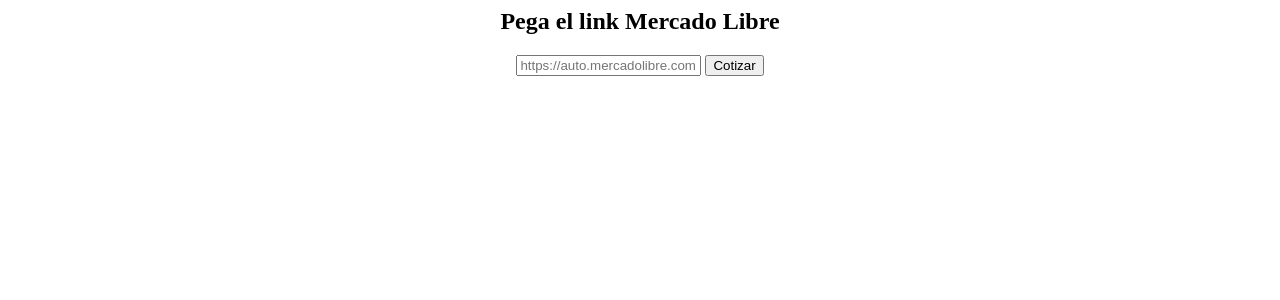
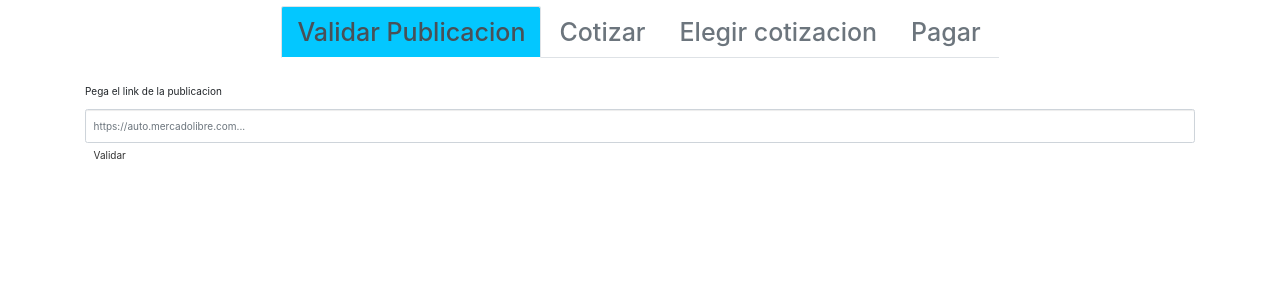
Before and after one commit to joaquinpunales1992/check_my_car, a Django app: template checkmycar/checkmycar/pages/templates/request_step.html in a window 1280 px wide. Shown: the top 300 px of the page. Run offline with Django 4.2, Linux system fonts and the light colour scheme; the template is opened without the code that fills it, so the values that code supplies are empty; some libraries are stand-ins or nearby versions.

Commit message:
template tweaks

```diff
--- a/checkmycar/checkmycar/checkmycar/settings.py
+++ b/checkmycar/checkmycar/checkmycar/settings.py
@@ -112,6 +112,11 @@
 
 STATIC_URL = "static/"
 
+STATICFILES_DIRS = [
+    BASE_DIR / "static",
+    '/var/www/static/',
+]
+
 # Default primary key field type
 # https://docs.djangoproject.com/en/4.1/ref/settings/#default-auto-field
 
--- a/checkmycar/checkmycar/checkmycar/urls.py
+++ b/checkmycar/checkmycar/checkmycar/urls.py
@@ -18,5 +18,5 @@
 
 urlpatterns = [
     path("admin/", admin.site.urls),
-    path("pages/", include("pages.urls"))
+    path("", include("pages.urls"))
 ]
--- /dev/null
+++ b/checkmycar/checkmycar/pages/templates/base.html
@@ -0,0 +1,52 @@
+<link rel="stylesheet" href="https://maxcdn.bootstrapcdn.com/bootstrap/3.4.1/css/bootstrap.min.css">
+<!-- jQuery library -->
+<!-- Latest compiled JavaScript -->
+<script src="https://maxcdn.bootstrapcdn.com/bootstrap/3.4.1/js/bootstrap.min.js"></script>
+<script src="https://code.jquery.com/jquery-3.2.1.slim.min.js" integrity="sha384-KJ3o2DKtIkvYIK3UENzmM7KCkRr/rE9/Qpg6aAZGJwFDMVNA/GpGFF93hXpG5KkN" crossorigin="anonymous"></script>
+<script src="https://cdn.jsdelivr.net/npm/popper.js@1.12.9/dist/umd/popper.min.js" integrity="sha384-ApNbgh9B+Y1QKtv3Rn7W3mgPxhU9K/ScQsAP7hUibX39j7fakFPskvXusvfa0b4Q" crossorigin="anonymous"></script>
+<script src="https://cdn.jsdelivr.net/npm/bootstrap@4.0.0/dist/js/bootstrap.min.js" integrity="sha384-JZR6Spejh4U02d8jOt6vLEHfe/JQGiRRSQQxSfFWpi1MquVdAyjUar5+76PVCmYl" crossorigin="anonymous"></script>
+<link rel="stylesheet" href="https://cdn.jsdelivr.net/npm/bootstrap@4.0.0/dist/css/bootstrap.min.css" integrity="sha384-Gn5384xqQ1aoWXA+058RXPxPg6fy4IWvTNh0E263XmFcJlSAwiGgFAW/dAiS6JXm" crossorigin="anonymous">
+<style>
+    .flex {
+    display: flex;
+    font-size: 30px;
+    text-align: center;
+    border-width:10px ;
+    }
+    .flex2 {
+    justify-content: space-around;
+    border-width: 5px;
+    border-color: rgb(206, 206, 107);
+    border-style:dashed;
+    margin-bottom: 5px;
+
+    }
+    .flex3 {
+    justify-content: space-between;
+    }
+    .flex-items {
+    margin: 10px;
+    text-align: center;
+    font-size: 10px;
+    border-width:7px ;
+
+    }
+
+    .flex-items-workshop {
+    margin: 10px;
+    text-align: center;
+    font-size: 10px;
+    border-width:7px ;
+    border-color: black;
+    }
+</style>
+
+
+
+<div class="container" id="myWizard">
+    {% block nav %}
+    {% endblock %}
+
+    {% block content %}
+    {% endblock %}
+ </div>
--- a/checkmycar/checkmycar/pages/templates/request_step.html
+++ b/checkmycar/checkmycar/pages/templates/request_step.html
@@ -1,9 +1,24 @@
+{% extends 'base.html' %}
 
-<center>
-    <h2>Pega el link Mercado Libre</h2>
-    <form method="GET" action="" id="validar_link">
-        <input name="form_id" value="validate" type="hidden"/>
-        <input class="searchfield" id="searchbox" name="publication_link" type="text" value="{{ request.GET.q }}" placeholder="https://auto.mercadolibre.com..."/>
-        <input type="submit" value="Cotizar"/>
-    </form>
-</center>
+    {% block nav %}
+    <div class="navbar">
+        <div class="navbar-inner">
+              <ul class="nav nav-tabs">
+                 <li class="active"><a href="#step1" data-toggle="tab" class="nav-link active" style="background:#03c7ff" aria-disabled="true"><span class="mb-0 h1">Validar Publicacion</span></a></li>
+                 <li><a href="#step2" data-toggle="tab" class="nav-link disabled" aria-disabled="true"><span class="mb-0 h1">Cotizar</span></a></li>
+                 <li><a href="#step3" data-toggle="tab" class="nav-link disabled"><span class="mb-0 h1">Elegir cotizacion</span></a></li>
+                 <li><a href="#step4" data-toggle="tab" class="nav-link disabled"  aria-disabled="true"><span class="mb-0 h1">Pagar</span></a></li>
+              </ul>
+        </div>
+     </div>
+    {% endblock %}
+    {% block content %}
+        <form class="tab-content" method="GET" action=""  id="validate">
+        <div class="tab-pane active" id="step1">
+            <p>Pega el link de la publicacion</p>
+            <input name="form_id" value="validate" type="hidden"/>
+            <input class="form-control" id="searchbox" name="publication_link" type="text" value="{{ request.GET.q }}" required="" placeholder="https://auto.mercadolibre.com...">
+            <button class="btn btn-default btn-ok" type="submit" value="validar">Validar</button>
+        </div>
+        </form>
+    {% endblock %}
```
Also changed, not shown: checkmycar/checkmycar/pages/templates/quote_step.html (+52 -10 lines), checkmycar/checkmycar/pages/templates/validation_step.html (+22 -4 lines), checkmycar/checkmycar/db.sqlite3, checkmycar/checkmycar/static/images/mecanico.png (added), checkmycar/checkmycar/static/images/taller.png (added).
